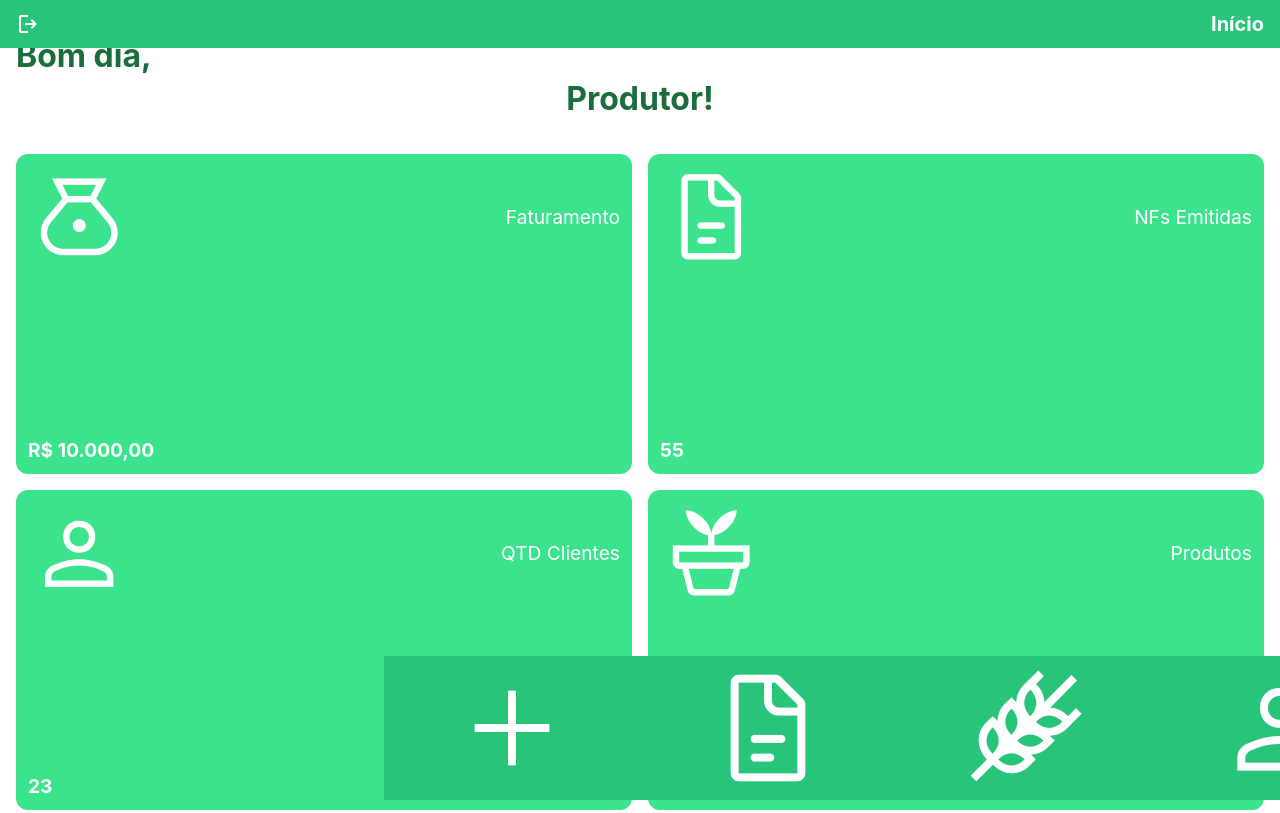
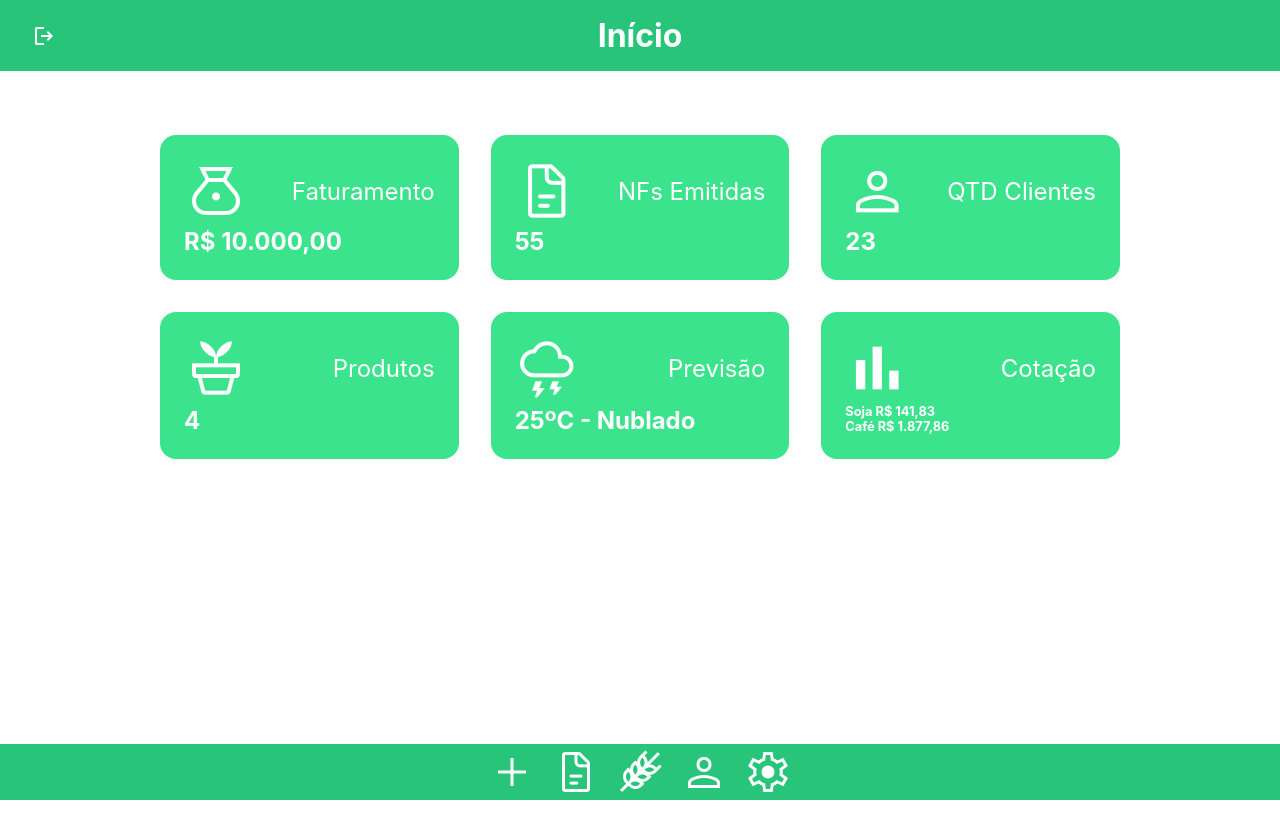
Before and after one commit to ailtonbarreto/nfe-agro-app, a plain HTML site: page home.html in a window 1280 px wide. Shown: the top 813 px of the page. Drawn offline with nearby package versions, Linux system fonts and the light colour scheme.

Commit message:
Update home.html

```diff
--- a/home.html
+++ b/home.html
@@ -110,23 +110,99 @@
         width: 100%;
         background-color: #27C47A;
         display: flex;
-        justify-content: space-around;
-        padding: 0.5rem 0;
+        justify-content: space-between;
+        padding: 1vw 2vw;
+        gap: 1rem;
+
+        .material-symbols-outlined.nav-item {
+            font-size: 12vw;
+        }
     }
 
+
     .bottom-nav .nav-item {
-        color: white;
-        font-size: 10vw;
+        color: #fff;
+        font-size: 1.5rem;
         text-align: center;
         cursor: pointer;
     }
 
     @media (min-width: 1200px) {
+        body {
+            align-items: stretch;
+        }
 
-        .home-content,
+        .header {
+            position: static;
+            padding: 1rem 2rem;
+            width: auto;
+            justify-content: center;
+        }
+
+        .header .title {
+            font-size: 2rem;
+        }
+
+        .header .back {
+            position: absolute;
+            left: 2rem;
+        }
+
+        .home-content {
+            padding: 2rem;
+            margin-top: 0;
+            width: 80%;
+            max-width: 1200px;
+            margin-left: auto;
+            margin-right: auto;
+        }
+
+        .greeting {
+            display: none;
+        }
+
+
+        .cards {
+            grid-template-columns: repeat(3, 1fr);
+            gap: 2rem;
+            margin-top: 2rem;
+        }
+
+        .card {
+            min-height: 100px;
+            padding: 1.5rem;
+            border-radius: 16px;
+        }
+
+        .card .material-symbols-outlined {
+            font-size: 4rem;
+        }
+
+        .card .label {
+            font-size: 1.5rem;
+        }
+
+        .card .value {
+            font-size: 1.5rem;
+        }
+
+
         .bottom-nav {
-            margin: auto 30vw;
+            position: fixed;
+            bottom: 0;
+            left: 0;
+            width: 100%;
+            background-color: #27C47A;
+            display: flex;
+            justify-content: center;
+            padding: 0.25rem 0;
+            gap: 1rem;
+
+            .material-symbols-outlined.nav-item {
+                font-size: 3rem;
+            }
         }
+
     }
 </style>
 
@@ -231,7 +307,8 @@
     <nav class="bottom-nav">
         <span class="material-symbols-outlined nav-item" onclick="window.location.href='inclusao-nf.html'">add</span>
         <span class="material-symbols-outlined nav-item" onclick="window.location.href='nfs-emitidas.html'">docs</span>
-        <span class="material-symbols-outlined nav-item" onclick="window.location.href='cadastro-cultura.html'">wheat</span>
+        <span class="material-symbols-outlined nav-item"
+            onclick="window.location.href='cadastro-cultura.html'">wheat</span>
         <span class="material-symbols-outlined nav-item"
             onclick="window.location.href='cadastro-fornecedor.html'">person</span>
 
```
